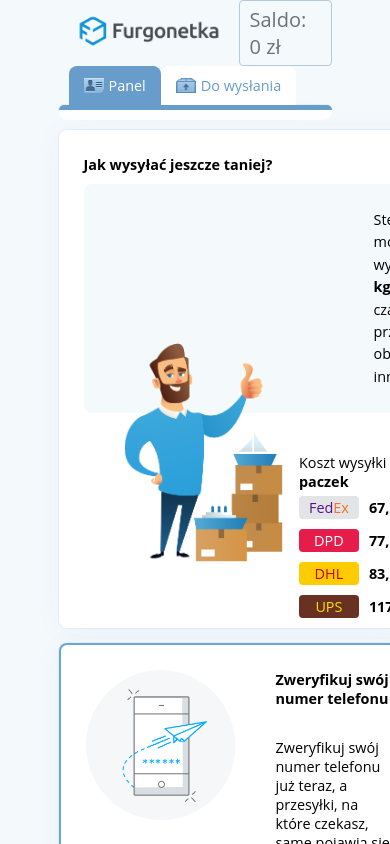
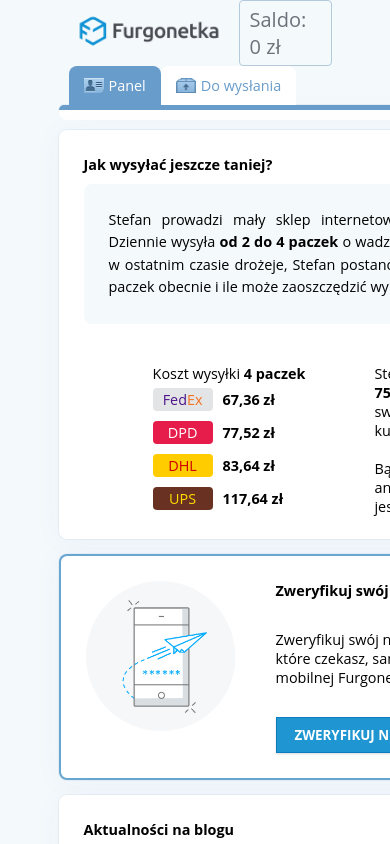
Before and after one commit to fufako/furgonetka-jobinterview, a React (Create React App) app: page /furgonetka in a window 390 px wide. Shown: the top 844 px of the page. Built offline with nearby package versions, Linux system fonts and the light colour scheme; a web font is replaced by a local one.

Commit message:
Add media queries

```diff
--- a/src/App.css
+++ b/src/App.css
@@ -16,6 +16,11 @@
   font-family: "Open Sans", sans-serif;
   font-size: 0.9rem;
   height: 100vh;
+}
+@media (max-width: 1320px) {
+  #root {
+    height: auto;
+  }
 }
 .header {
   display: flex;
@@ -75,8 +80,8 @@
 .navigation__do-wyslania--active:hover {
   background-color: #689cca;
 }
-.navigation__panel--active:hover .navigation__text,
-.navigation__do-wyslania--active:hover .navigation__text {
+.navigation__panel--active:hover__text,
+.navigation__do-wyslania--active:hover__text {
   color: #ffffff;
 }
 .navigation__panel:hover,
@@ -89,6 +94,7 @@
 }
 .navigation__underline-container {
   height: 25px;
+  min-width: 650px;
 }
 .navigation__upper-underline {
   height: 5px;
@@ -113,6 +119,11 @@
   height: 100%;
   width: 30%;
 }
+@media (max-width: 1320px) {
+  .dashboard {
+    flex-wrap: wrap;
+  }
+}
 .promotion {
   background-color: #ffffff;
   padding: 25px;
@@ -132,14 +143,29 @@
   padding: 25px 25px 25px 290px;
   line-height: 1.4rem;
 }
+@media (max-width: 968px) {
+  .promotion__main-info {
+    padding: 25px;
+  }
+}
 .promotion__additional-info-container {
   display: flex;
   justify-content: space-between;
   margin-top: 40px;
   height: 150px;
 }
+@media (max-width: 968px) {
+  .promotion__additional-info-container {
+    justify-content: space-evenly;
+  }
+}
 .promotion__image-container {
   width: 220px;
+}
+@media (max-width: 968px) {
+  .promotion__image-container {
+    display: none;
+  }
 }
 .promotion__image {
   width: 160px;
@@ -194,6 +220,7 @@
   border-radius: 8px;
   border: 2px solid rgba(4, 109, 180, 0.6);
   box-shadow: 0 2px 32px rgba(6, 83, 146, 0.04), 0 0 0 1px #e7eff6;
+  min-width: 600px;
 }
 .verify-number__strong {
   font-weight: bold;
@@ -230,7 +257,11 @@
   background-color: #ffffff;
   border-radius: 8px;
   box-shadow: 0 2px 32px rgba(6, 83, 146, 0.04), 0 0 0 1px #e7eff6;
-  min-width: 240px;
+}
+@media (max-width: 1320px) {
+  .news {
+    width: 600px;
+  }
 }
 .news__item {
   display: flex;
@@ -259,6 +290,9 @@
 .news__more a:hover {
   color: #81b3db;
 }
+.send {
+  height: 100vh;
+}
 .send__items-container {
   display: flex;
   flex-direction: column;
@@ -266,6 +300,7 @@
   border-radius: 8px;
   padding: 45px;
   box-shadow: 0 2px 32px rgba(6, 83, 146, 0.04), 0 0 0 1px #e7eff6;
+  min-width: 560px;
 }
 .send__item {
   display: flex;
@@ -313,6 +348,12 @@
   justify-content: space-between;
   gap: 20px;
 }
+@media (max-width: 968px) {
+  .saldo {
+    flex-direction: column-reverse;
+    align-items: center;
+  }
+}
 .saldo__items-container {
   display: flex;
   flex-direction: column;
--- a/src/App.less
+++ b/src/App.less
@@ -17,6 +17,9 @@
   font-family: "Open Sans", sans-serif;
   font-size: 0.9rem;
   height: 100vh;
+  @media (max-width: 1320px) {
+    height: auto;
+  }
 }
 .header {
   display: flex;
@@ -75,7 +78,7 @@
   &__panel--active:hover,
   &__do-wyslania--active:hover {
     background-color: @primary-theme;
-    .navigation__text {
+    &__text {
       color: @secondary-background;
     }
   }
@@ -88,6 +91,7 @@
   }
   &__underline-container {
     height: 25px;
+    min-width: 650px;
   }
   &__upper-underline {
     height: 5px;
@@ -113,6 +117,9 @@
     height: 100%;
     width: 30%;
   }
+  @media (max-width: 1320px) {
+    flex-wrap: wrap;
+  }
 }
 .promotion {
   background-color: @secondary-background;
@@ -132,15 +139,24 @@
     margin-top: 10px;
     padding: 25px 25px 25px 290px;
     line-height: 1.4rem;
+    @media (max-width: 968px) {
+      padding: 25px;
+    }
   }
   &__additional-info-container {
     display: flex;
     justify-content: space-between;
     margin-top: 40px;
     height: 150px;
+    @media (max-width: 968px) {
+      justify-content: space-evenly;
+    }
   }
   &__image-container {
     width: 220px;
+    @media (max-width: 968px) {
+      display: none;
+    }
   }
   &__image {
     width: 160px;
@@ -197,6 +213,7 @@
   border-radius: 8px;
   border: 2px solid rgba(4, 109, 180, 0.6);
   box-shadow: 0 2px 32px rgb(6 83 146 / 4%), 0 0 0 1px #e7eff6;
+  min-width: 600px;
   &__strong {
     font-weight: bold;
   }
@@ -235,8 +252,9 @@
   background-color: @secondary-background;
   border-radius: 8px;
   box-shadow: 0 2px 32px rgb(6 83 146 / 4%), 0 0 0 1px #e7eff6;
-  min-width: 240px;
-
+  @media (max-width: 1320px) {
+    width: 600px;
+  }
   &__item {
     display: flex;
     gap: 10px;
@@ -268,6 +286,7 @@
 }
 
 .send {
+  height: 100vh;
   &__items-container {
     display: flex;
     flex-direction: column;
@@ -275,6 +294,7 @@
     border-radius: 8px;
     padding: 45px;
     box-shadow: 0 2px 32px rgb(6 83 146 / 4%), 0 0 0 1px #e7eff6;
+    min-width: 560px;
   }
   &__item {
     display: flex;
@@ -325,6 +345,10 @@
   display: flex;
   justify-content: space-between;
   gap: 20px;
+  @media (max-width: 968px) {
+    flex-direction: column-reverse;
+    align-items: center;
+  }
   &__items-container {
     display: flex;
     flex-direction: column;
```
